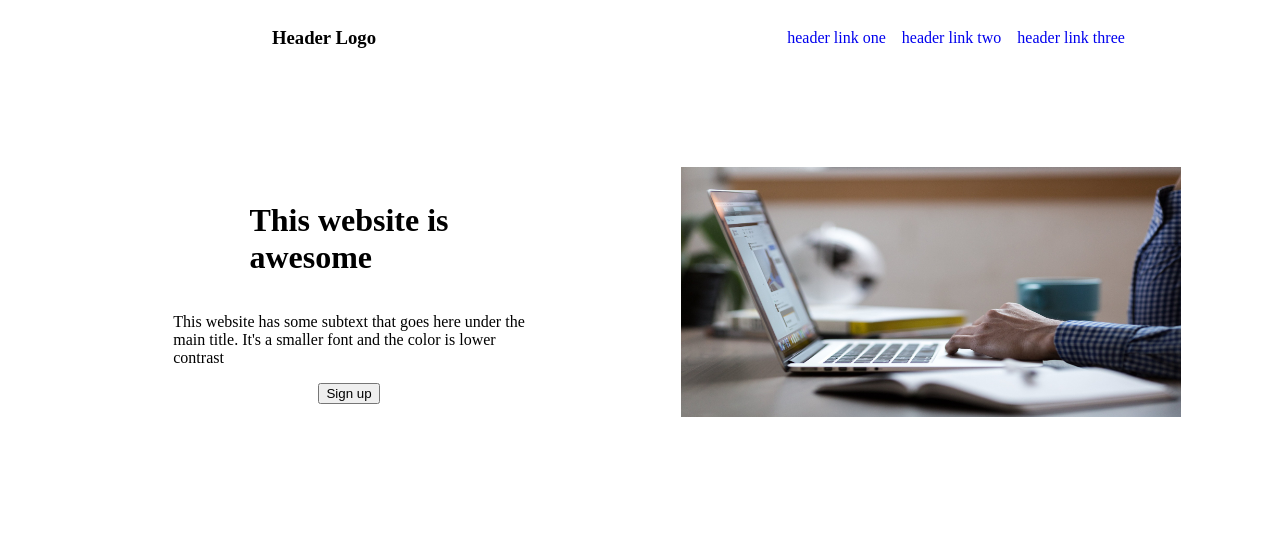
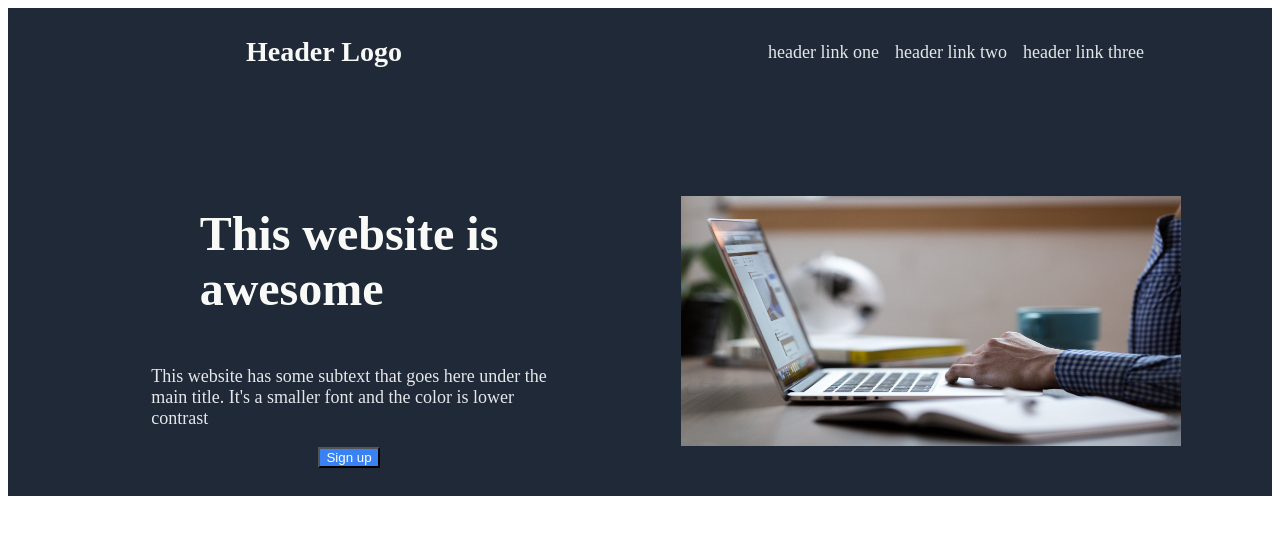
Before and after one commit to JClement11/odin-landing-page, a plain HTML site: page index.html in a window 1280 px wide. Drawn offline with Linux system fonts and the light colour scheme.

Commit message:
style header

```diff
--- a/index.html
+++ b/index.html
@@ -24,7 +24,7 @@
         <div class="header-content">
             <div class="header-content-left">
                 <h1>This website is <br/> awesome</h1>
-                <p>This website has some subtext that goes here under the <br/> main title. It's a smaller font
+                <p class="header-text"> This website has some subtext that goes here under the <br/> main title. It's a smaller font
                 and the color is lower <br/> contrast
                 </p>
                 <button class="sign-up-top">Sign up</button>
--- a/style.css
+++ b/style.css
@@ -1,9 +1,20 @@
 .header {
+    background-color: #1F2937;
+}
 
+h1 {
+    font-size: 48px;
+    font-weight: bolder;
+    color: #F9FAF8
 }
 .top-header {
     display: flex;
     flex-direction: row;
+}
+
+.navbar-left {
+    font-size: 24px;
+    color: #F9FAF8;
 }
 
 .navbar-left,.navbar-right {
@@ -17,6 +28,11 @@
    display: flex;
    flex-direction: row;
    margin: 50px;
+}
+
+.header-text {
+    font-size: 18px;
+    color: #E5E7EB;
 }
 
 .header-content-left,.header-content-right {
@@ -33,8 +49,15 @@
     margin: 50px;
 }
 
+.sign-up-top {
+    background-color: #3882F6;
+    color: white;
+}
+
 a {
     text-decoration: none;
+    font-size: 18px;
+    color: #E5E7EB;
 }
 
 ul {
```
